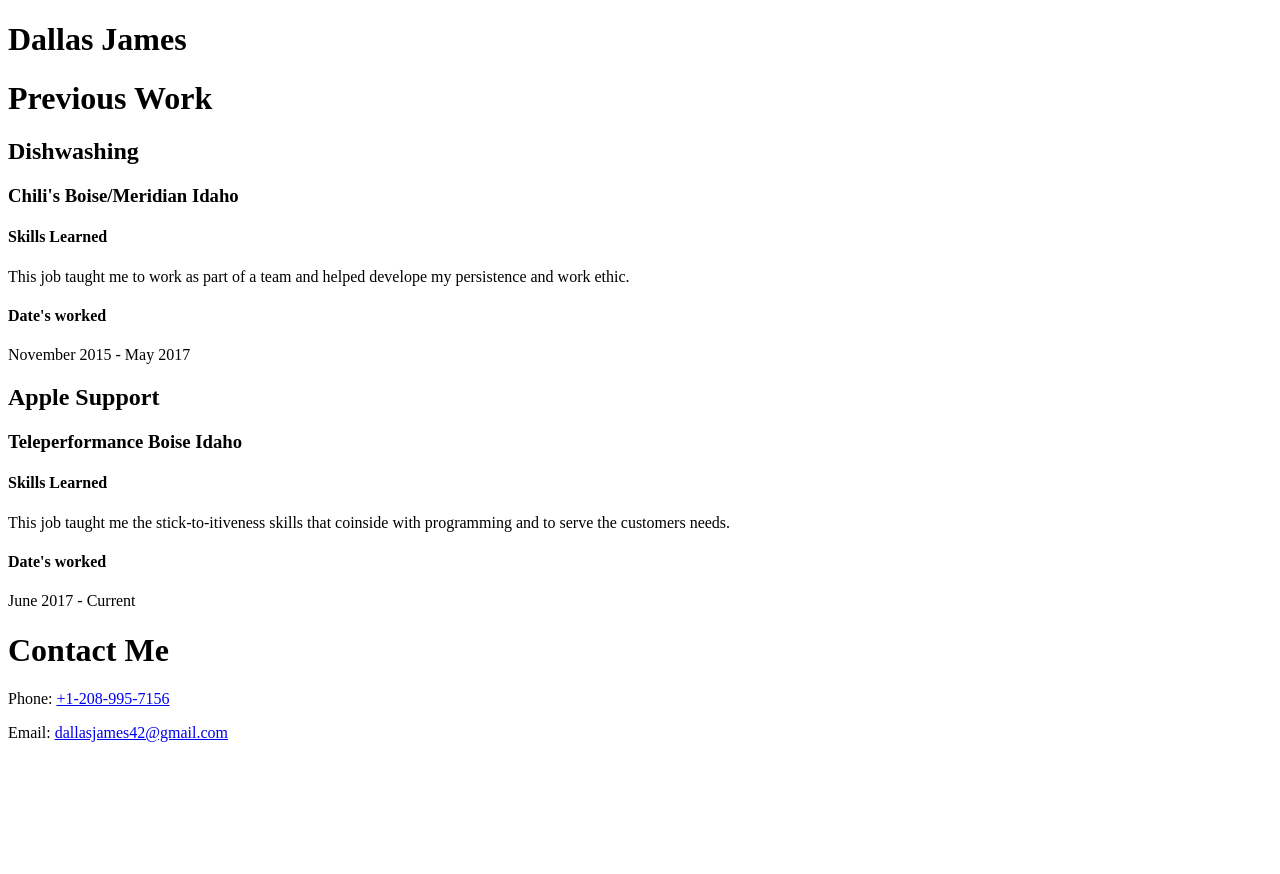
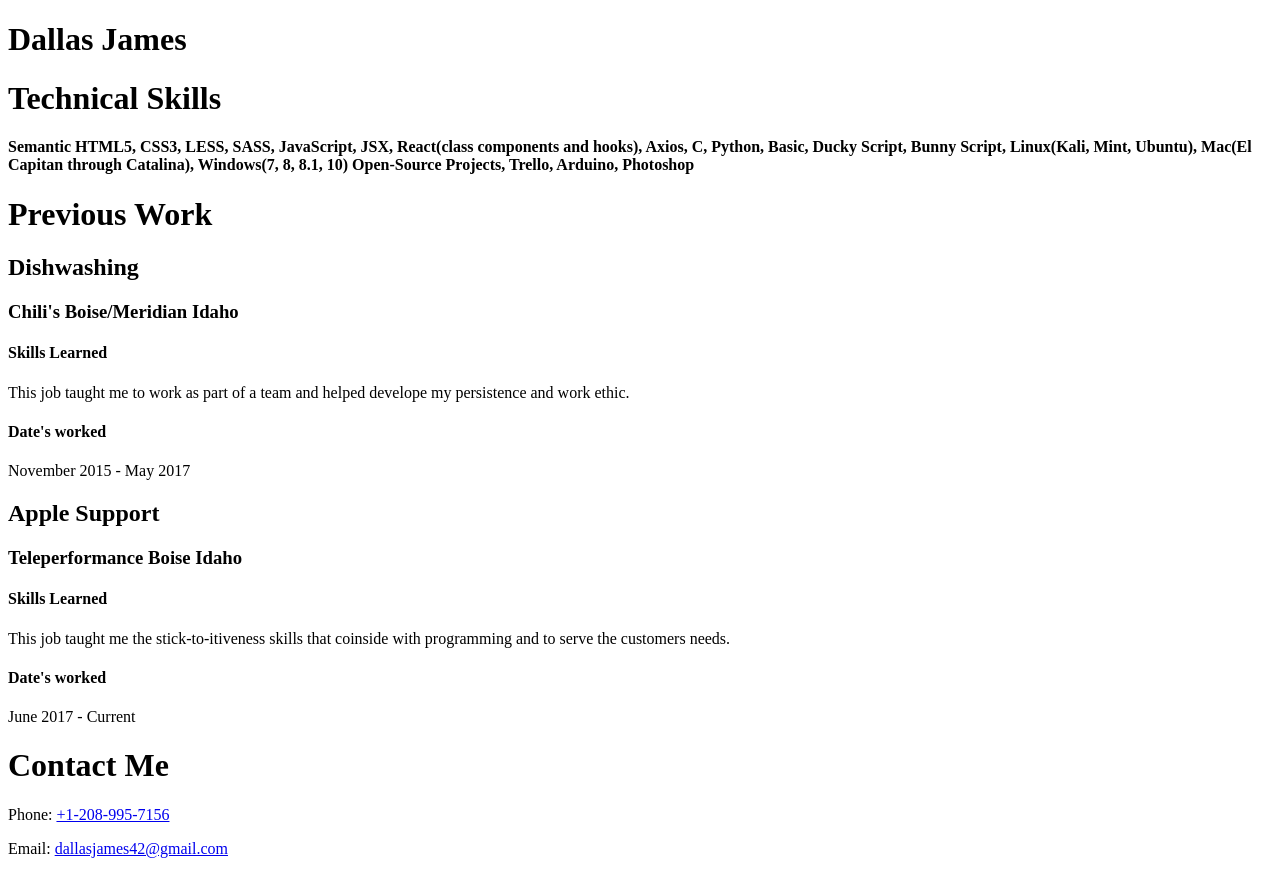
Before and after one commit to dallasjames/Dallas-James-Resume, a React (Create React App) app in the folder resume/: page / in a window 1280 px wide. Before the commit the page ends 800 px from the top, so only its background shows below. Built offline with nearby package versions, Linux system fonts and the light colour scheme.

Commit message:
skills done

```diff
--- a/resume/src/App.js
+++ b/resume/src/App.js
@@ -1,11 +1,13 @@
 import React from 'react';
 import { Contact } from './Contact';
 import PrevWork from './PrevWork';
+import Skills from './Skills';
 
 function App() {
   return (
     <>
     <h1>Dallas James</h1>
+    <Skills />
     <PrevWork />
     <Contact />
     </>
--- /dev/null
+++ b/resume/src/Skills.js
@@ -0,0 +1,14 @@
+import React from 'react';
+
+function Skills() {
+    return (
+        <>
+            <h1>Technical Skills</h1>
+            <h4>Semantic HTML5, CSS3, LESS, SASS, JavaScript, JSX, React(class components and hooks), Axios,
+                C, Python, Basic, Ducky Script, Bunny Script, Linux(Kali, Mint, Ubuntu), Mac(El Capitan through
+                Catalina), Windows(7, 8, 8.1, 10) Open-Source Projects, Trello, Arduino, Photoshop</h4>
+        </>
+    )
+}
+
+export default Skills
```
